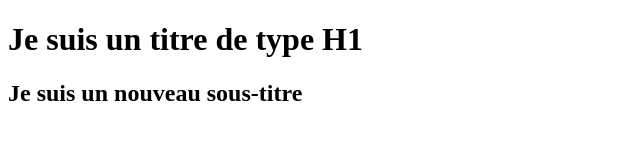
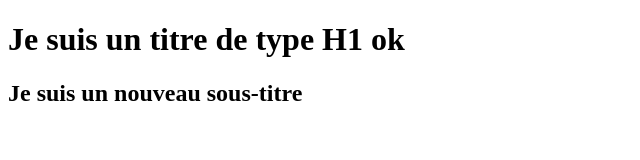
Before and after one commit to MickObvious/theWebsite, a plain HTML site: page index.html in a window 1280 px wide. Shown: the full height of the page, 0-640 px from the left. Drawn offline with Linux system fonts and the light colour scheme.

Commit message:
Ajout d'un OK pour vérifier le dernier commit après le dernier excercice

```diff
--- a/index.html
+++ b/index.html
@@ -1,2 +1,2 @@
 <!DOCTYPE html> <html lang="fr"> <head> <meta charset="utf-8" />
-<title>My Website Page</title> </head> <body><h1>Je suis un titre de type H1</h1> <h2>Je suis un nouveau sous-titre</h2> </body> </html>
+<title>My Website Page</title> </head> <body><h1>Je suis un titre de type H1 ok</h1> <h2>Je suis un nouveau sous-titre</h2> </body> </html>
```
